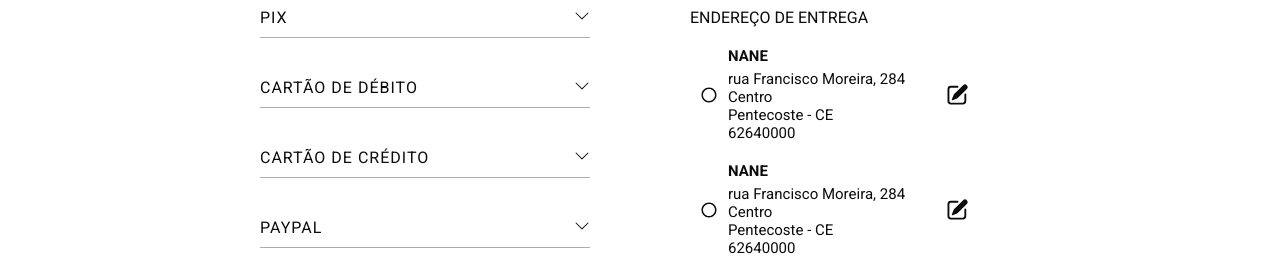
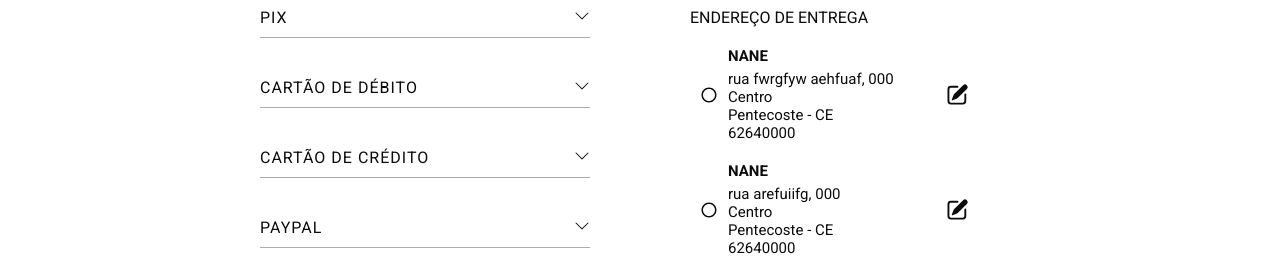
Before and after one commit to rayaneacacio/Zer01_Modas, a React (Vite) app: page /payment in a window 1280 px wide. Shown: the part 283-539 px from the top of the page. Built offline with nearby package versions, Linux system fonts and the light colour scheme.

Commit message:
edit enderecos

```diff
--- a/src/pages/Outfit/index.jsx
+++ b/src/pages/Outfit/index.jsx
@@ -1,6 +1,8 @@
 import { useEffect, useState } from "react";
 import { Swiper, SwiperSlide } from "swiper/react";
 import { useNavigate } from "react-router-dom";
+
+import { useAuth } from "../../hooks/auth";
 
 import OutfitImg from "../../assets/pedido.jpg";
 import OutfitCostasImg from "../../assets/outfit-costas.jpg";
@@ -23,9 +25,8 @@ import { Footer } from "../../components/Footer";
 import { Container, Main } from "./style";
 
 export function Outfit() {
+  const { isAdmin } = useAuth();
   const [ isFavorite, setIsFavorite ] = useState(false);
-
-  const isAdmin = true;
 
   const slides = [
     OutfitImg,
--- a/src/pages/Payment/index.jsx
+++ b/src/pages/Payment/index.jsx
@@ -45,8 +45,8 @@ export function Payment() {
 
           <div className="address">
             <h3>ENDEREÇO DE ENTREGA</h3>
-            <Address addresse="nane" cep="62640000" street="rua Francisco Moreira" number="284" district="Centro" state="CE" city="Pentecoste"  />
-            <Address addresse="nane" cep="62640000" street="rua Francisco Moreira" number="284" district="Centro" state="CE" city="Pentecoste"  />
+            <Address addresse="nane" cep="62640000" street="rua fwrgfyw aehfuaf" number="000" district="Centro" state="CE" city="Pentecoste"  />
+            <Address addresse="nane" cep="62640000" street="rua arefuiifg" number="000" district="Centro" state="CE" city="Pentecoste"  />
             <Button title="CADASTRAR NOVO ENDEREÇO" onClick={ handleNewAddress } />
           </div>
 
```
